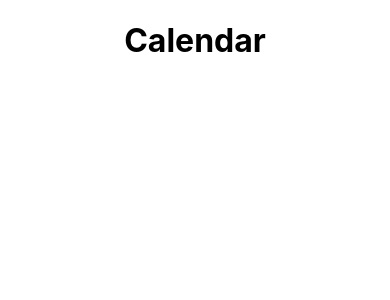
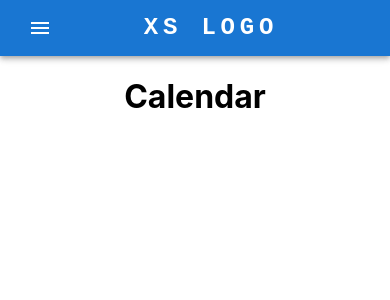
Before and after one commit to aPeoplesCalendar/apc-web, a React (Create React App) app: page /calendar in a window 390 px wide. Shown: the top 300 px of the page. Built offline with nearby package versions, Linux system fonts and the light colour scheme.

Commit message:
added responsive nav bar, created test render function with router provider, updated test script to use jest

```diff
--- a/package.json
+++ b/package.json
@@ -5,6 +5,7 @@
   "dependencies": {
     "@emotion/react": "^11.10.5",
     "@emotion/styled": "^11.10.5",
+    "@mui/icons-material": "^5.11.0",
     "@mui/material": "^5.11.5",
     "@supabase/supabase-js": "^2.4.1",
     "@testing-library/jest-dom": "^5.16.5",
@@ -25,7 +26,7 @@
   "scripts": {
     "start": "react-scripts start",
     "build": "react-scripts build",
-    "test": "react-scripts test",
+    "test": "jest",
     "eject": "react-scripts eject"
   },
   "eslintConfig": {
--- a/src/App.tsx
+++ b/src/App.tsx
@@ -4,6 +4,7 @@
 import { Calendar } from "./components/Calendar/Calendar";
 import { Contact } from "./components/Contact/Contact";
 import { Homepage } from "./components/Homepage/Homepage";
+import { NavBar } from "./components/Navbar/NavBar";
 import { SpecificEvent } from "./components/SpecificEvent/SpecificEvent";
 import { ROUTES } from "./constants/routes";
 
@@ -11,6 +12,7 @@
   return (
     <div className="App">
       <Router>
+        <NavBar />
         <Routes>
           <Route path={ROUTES.HOME} element={<Homepage />} />
           <Route path={ROUTES.ABOUT} element={<About />} />
--- /dev/null
+++ b/src/components/Navbar/NavBar.styles.ts
@@ -0,0 +1,36 @@
+export const mediumLogoStyle = {
+  mr: 2,
+  display: { xs: "none", md: "flex" },
+  fontFamily: "monospace",
+  fontWeight: 700,
+  letterSpacing: ".3rem",
+  color: "inherit",
+  textDecoration: "none",
+};
+
+export const mediumPagesStyle = {
+  flexGrow: 1,
+  display: { xs: "none", md: "flex" },
+};
+
+export const mediumPageStyle = { my: 2, color: "white", display: "block" };
+
+export const smallNavContentStyle = {
+  flexGrow: 1,
+  display: { xs: "flex", md: "none" },
+};
+
+export const smallNavMenuStyle = {
+  display: { xs: "block", md: "none" },
+};
+
+export const smallLogoStyle = {
+  mr: 2,
+  display: { xs: "flex", md: "none" },
+  flexGrow: 1,
+  fontFamily: "monospace",
+  fontWeight: 700,
+  letterSpacing: ".3rem",
+  color: "inherit",
+  textDecoration: "none",
+};
--- /dev/null
+++ b/src/components/Navbar/NavBar.tsx
@@ -0,0 +1,119 @@
+import { MouseEvent, useState } from "react";
+import AppBar from "@mui/material/AppBar";
+import Box from "@mui/material/Box";
+import Toolbar from "@mui/material/Toolbar";
+import IconButton from "@mui/material/IconButton";
+import Typography from "@mui/material/Typography";
+import Menu from "@mui/material/Menu";
+import MenuIcon from "@mui/icons-material/Menu";
+import Container from "@mui/material/Container";
+import Button from "@mui/material/Button";
+import MenuItem from "@mui/material/MenuItem";
+import * as styles from "./NavBar.styles";
+import { ROUTES } from "../../constants/routes";
+import { useNavigate } from "react-router";
+
+export const NavBar = () => {
+  const navigate = useNavigate();
+  const [anchorElNav, setAnchorElNav] = useState<null | HTMLElement>(null);
+
+  const handleOpenNavMenu = (event: MouseEvent<HTMLElement>) => {
+    setAnchorElNav(event.currentTarget);
+  };
+
+  const handleCloseNavMenu = () => {
+    setAnchorElNav(null);
+  };
+
+  const handleNavItemClick = (route: string) => {
+    handleCloseNavMenu();
+    navigate(route);
+  };
+
+  const pages = [
+    {
+      navText: "Calendar",
+      route: ROUTES.CALENDAR,
+    },
+    {
+      navText: "About",
+      route: ROUTES.ABOUT,
+    },
+  ];
+
+  return (
+    <AppBar position="static">
+      <Container maxWidth="xl">
+        <Toolbar disableGutters>
+          <Typography
+            variant="h6"
+            noWrap
+            component="a"
+            href={ROUTES.HOME}
+            sx={styles.mediumLogoStyle}
+          >
+            MED LOGO
+          </Typography>
+          <Box sx={styles.smallNavContentStyle}>
+            <IconButton
+              size="large"
+              aria-label="account of current user"
+              aria-controls="menu-appbar"
+              aria-haspopup="true"
+              onClick={handleOpenNavMenu}
+              color="inherit"
+            >
+              <MenuIcon />
+            </IconButton>
+            <Menu
+              id="menu-appbar"
+              anchorEl={anchorElNav}
+              anchorOrigin={{
+                vertical: "bottom",
+                horizontal: "left",
+              }}
+              keepMounted
+              transformOrigin={{
+                vertical: "top",
+                horizontal: "left",
+              }}
+              open={!!anchorElNav}
+              onClose={handleCloseNavMenu}
+              sx={styles.smallNavMenuStyle}
+              data-testid="small-nav-links"
+            >
+              {pages.map(({ navText, route }) => (
+                <MenuItem
+                  key={navText}
+                  onClick={() => handleNavItemClick(route)}
+                >
+                  <Typography textAlign="center">{navText}</Typography>
+                </MenuItem>
+              ))}
+            </Menu>
+          </Box>
+          <Typography
+            variant="h5"
+            noWrap
+            component="a"
+            href={ROUTES.HOME}
+            sx={styles.smallLogoStyle}
+          >
+            XS LOGO
+          </Typography>
+          <Box sx={styles.mediumPagesStyle} data-testid="full-nav-links">
+            {pages.map(({ navText, route }) => (
+              <Button
+                key={navText}
+                onClick={() => handleNavItemClick(route)}
+                sx={styles.mediumPageStyle}
+              >
+                {navText}
+              </Button>
+            ))}
+          </Box>
+        </Toolbar>
+      </Container>
+    </AppBar>
+  );
+};
```
Also changed, not shown: src/utils/testing.utils.tsx (added, +8 -0 lines), 2 other files (tests, documents, lock files or other folders).
